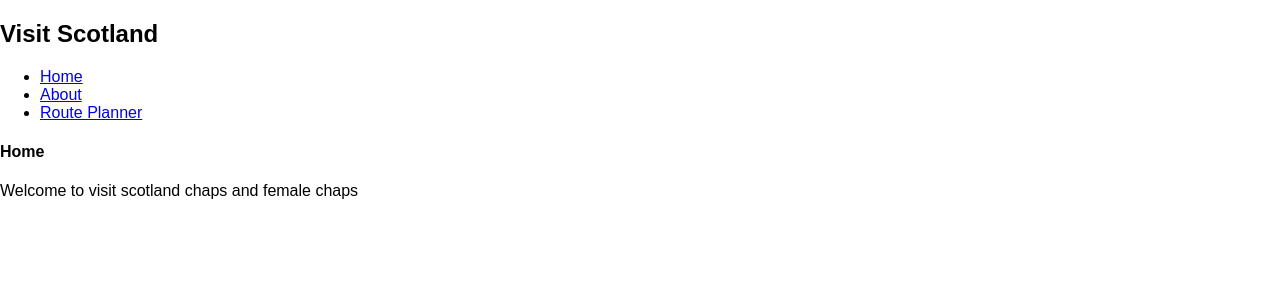
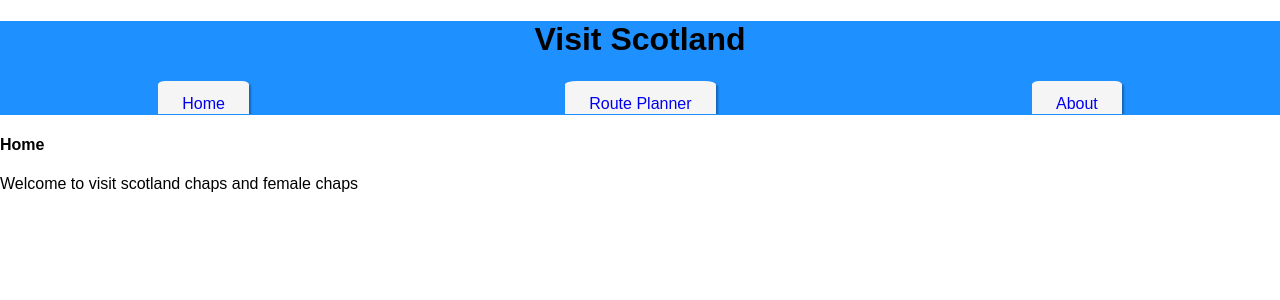
Before and after one commit to LiamCavens/RoutePlanner-JS-Project, a React (Create React App) app in the folder client/: page / in a window 1280 px wide. Shown: the top 300 px of the page. Built offline with nearby package versions, Linux system fonts and the light colour scheme.

Commit message:
added simple navbar for now

```diff
--- /dev/null
+++ b/client/src/components/NavBar.css
@@ -0,0 +1,39 @@
+#navbar {
+    width: 100vw;
+    background-color: dodgerblue;
+    margin: 0;
+    border-bottom: 1px solid dodgerblue;
+}
+
+h1 {
+    text-align: center;
+}
+
+ul {
+    list-style-type: none;
+    margin: 0;
+    padding: 0;
+    overflow: hidden;
+    display: flex;
+    flex-direction: row;
+    justify-content: space-around;
+}
+
+li {
+    color: white;
+    text-align: center;
+    padding: 14px 16px;
+    text-decoration: none;
+    margin: 0;
+    padding: 14px 16px 0 16px;
+    border: 1px solid dodgerblue;
+}
+
+li a {
+    border-radius: 8% 8% 0% 0%;
+    text-decoration: none;
+    background-color: whitesmoke;
+    padding: 14px 24px;
+    margin: 0;
+    box-shadow: 2px 2px 2px rgb(0, 0, 0, 0.3);
+}
--- a/client/src/components/NavBar.js
+++ b/client/src/components/NavBar.js
@@ -1,21 +1,22 @@
 import React, { Component } from 'react';
 import { Link } from "react-router-dom";
+import './NavBar.css';
 
 const NavBar = () => (
-  <nav>
-  <h1>Visit Scotland</h1>
+  <div id="navbar">
+    <h1>Visit Scotland</h1>
     <ul>
       <li>
         <Link to="/">Home</Link>
       </li>
       <li>
+        <Link to="/routes">Route Planner</Link>
+      </li>
+      <li>
         <Link to="/about">About</Link>
       </li>
-      <li>
-        <Link to="/routes">Route Planner</Link>
-      </li>
     </ul>
-  </nav>
+  </div>
 );
 
 export default NavBar;
```
